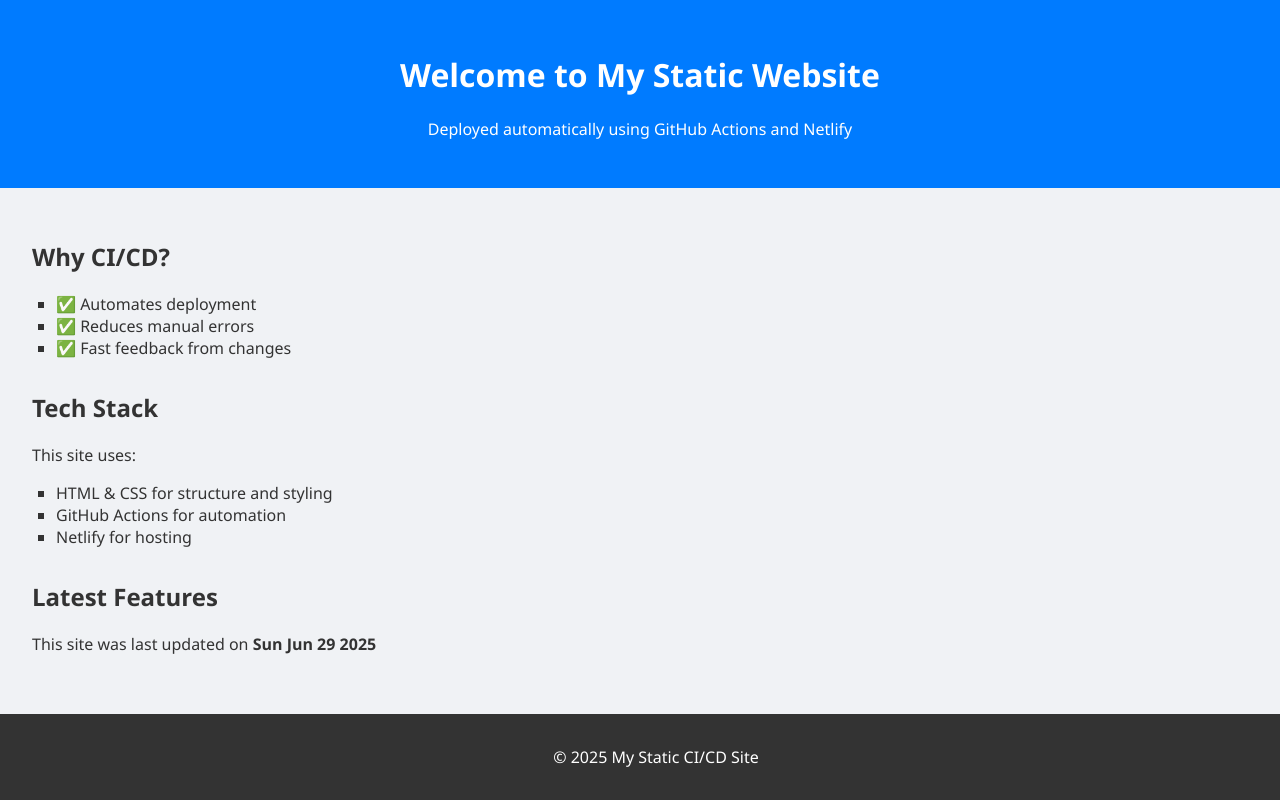
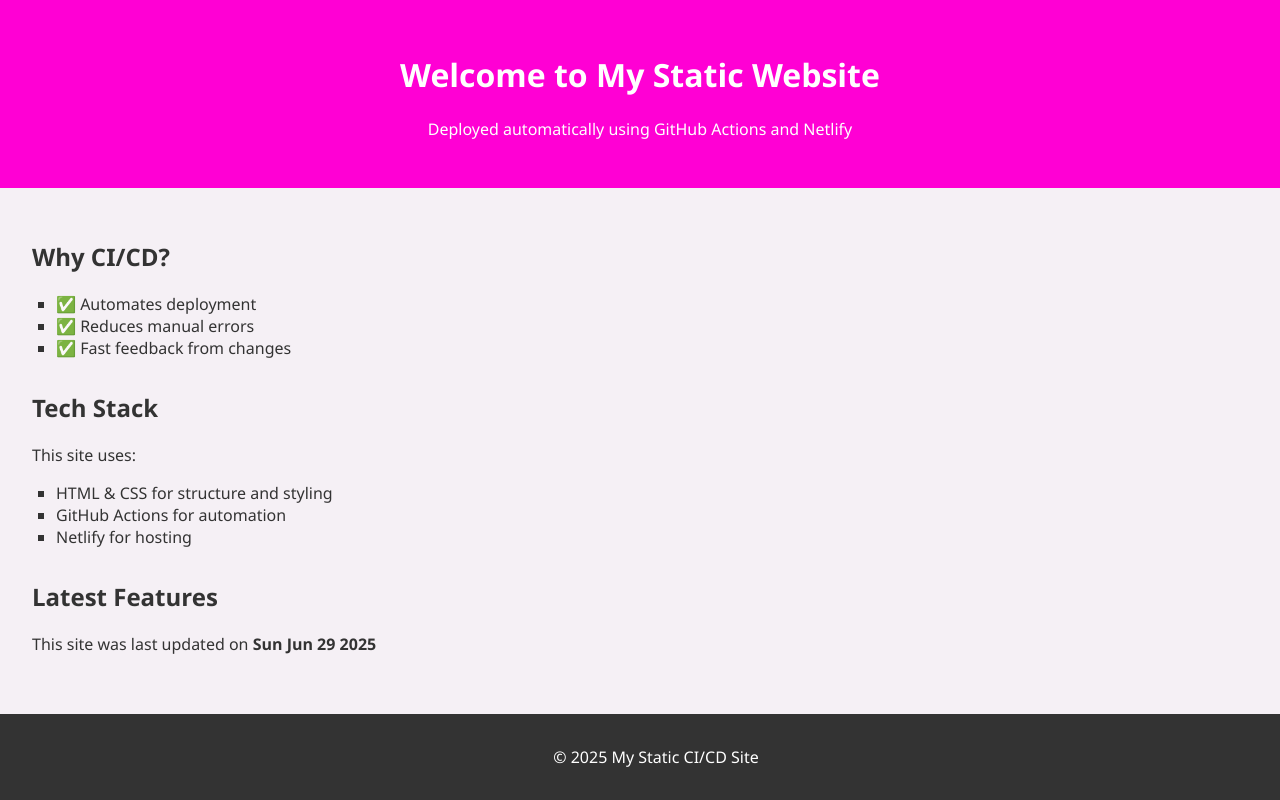
Before and after one commit to nagaharshita05/enhanced-static-site, a plain HTML site: page index.html in a window 1280 px wide. Drawn offline with Linux system fonts and the light colour scheme.

Commit message:
Test Netlify deployment

```diff
--- a/styles.css
+++ b/styles.css
@@ -1,11 +1,11 @@
 body {
   margin: 0;
   font-family: 'Segoe UI', sans-serif;
-  background: #f0f2f5;
+  background: #f5f0f5;
   color: #333;
 }
 header {
-  background: #007bff;
+  background: #ff00d4;
   color: white;
   padding: 2rem;
   text-align: center;
```
